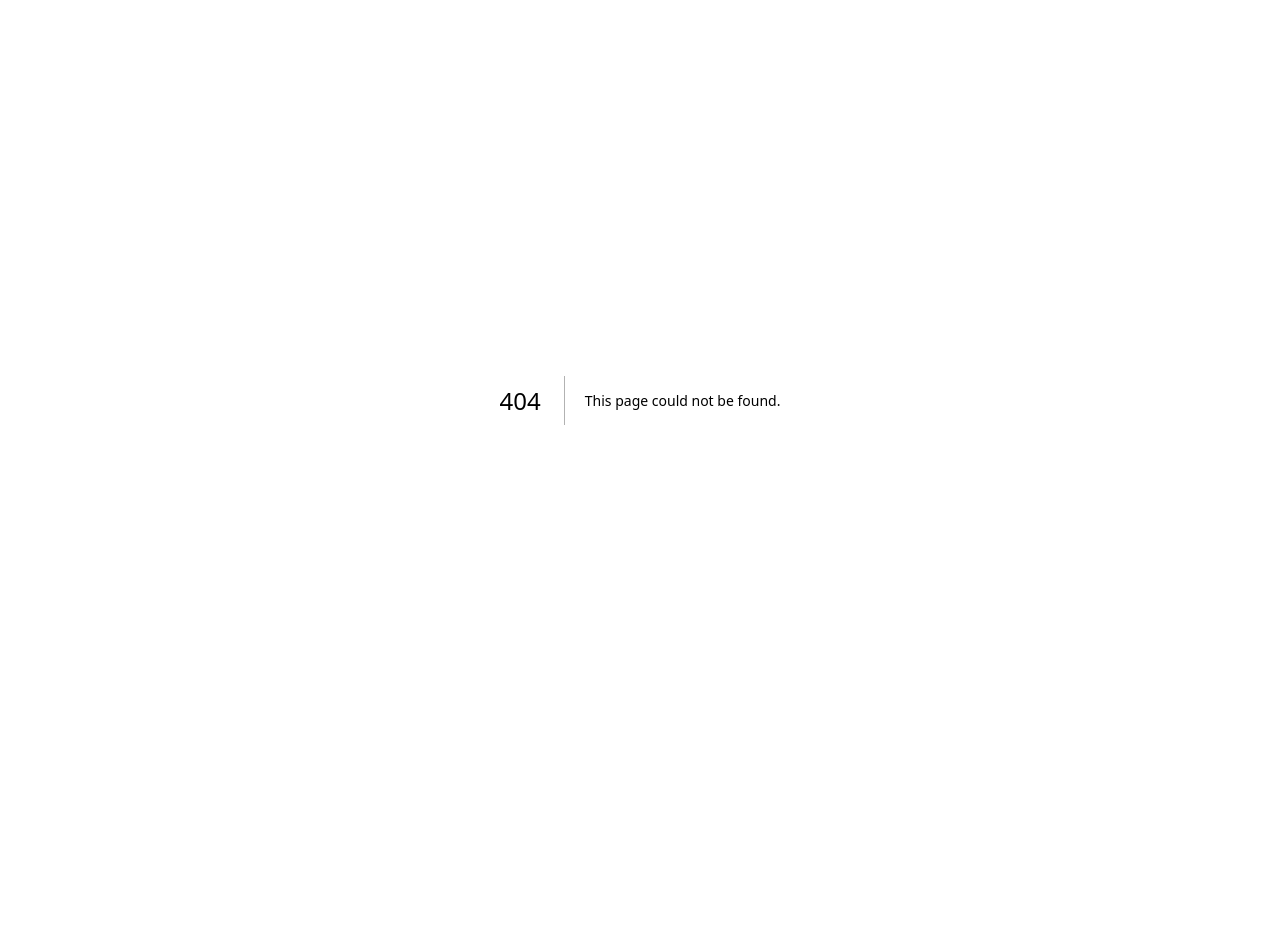
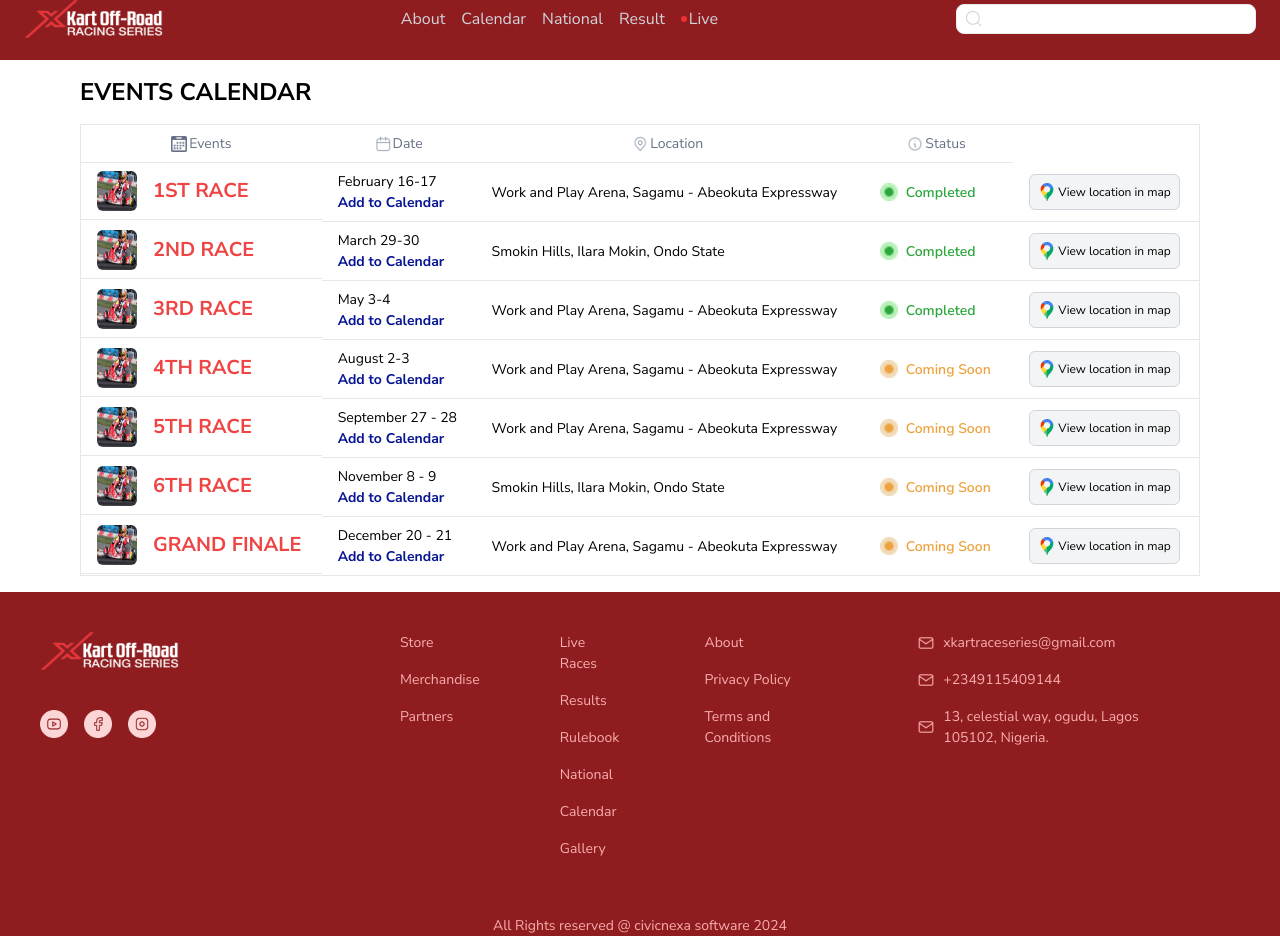
Before and after one commit to mindset001/xkart, a Next.js app: page /EventCalendar in a window 1280 px wide. Before the commit this address had no page. Before the commit the page ends 800 px from the top, so only its background shows below. Built offline with nearby package versions, Linux system fonts and the light colour scheme.

Commit message:
event-calendar

```diff
--- /dev/null
+++ b/src/app/EventCalendar/EventCalendar.tsx
@@ -0,0 +1,90 @@
+// components/EventCalendar.tsx
+import Image from 'next/image';
+import Link from 'next/link';
+import { Event } from '../components/data/events';
+import Location from '../../../public/assets/location.png'
+import NewsImage from '../../../public/assets/news.png';
+import Grn from '../../../public/assets/grn.png'
+import Ylw from '../../../public/assets/ylw.png'
+import Locate from '../../../public/assets/locate.png'
+import Calendar from '../../../public/assets/calendar.png'
+import Note from '../../../public/assets/note.png'
+import Even from '../../../public/assets/events.png'
+
+const EventCalendar = () => {
+  return (
+    <div className="max-w-6xl mx-auto p-4">
+      <h1 className="text-2xl font-bold mb-4">EVENTS CALENDAR</h1>
+
+      <table className="min-w-full bg-white border border-gray-200">
+        <thead>
+          <tr>
+          <th className="px-4 py-2 border-b border-gray-200">
+            <div className=' flex items-center justify-center gap-[2px] text-[#667085] font-[400] text-[14px]'>
+            <Image src={Even} alt='' className='w-[16px] h-[16px]'/>
+            <p>Events</p>
+            </div>
+            </th>
+            <th className="px-4 py-2 border-b border-gray-200">
+            <div className=' flex items-center justify-center gap-[2px] text-[#667085] font-[400] text-[14px]'>
+            <Image src={Calendar} alt='' className='w-[16px] h-[16px]'/>
+            <p>Date</p>
+            </div>
+            </th>
+            <th className="px-4 py-2 border-b border-gray-200">
+            <div className=' flex items-center justify-center gap-[2px] text-[#667085] font-[400] text-[14px]'>
+            <Image src={Locate} alt='' className='w-[16px] h-[16px]'/>
+            <p>Location</p>
+            </div>
+            </th>
+            <th className="px-4 py-2 border-b border-gray-200">
+            <div className=' flex items-center justify-center gap-[2px] text-[#667085] font-[400] text-[14px]'>
+            <Image src={Note} alt='' className='w-[16px] h-[16px]'/>
+            <p>Status</p>
+            </div>
+            </th>
+            {/* <th className="px-4 py-2 border-b border-gray-200">Map</th> */}
+          </tr>
+        </thead>
+        <tbody>
+          {Event.map((event, index) => (
+            <tr key={index} className="hover:bg-gray-50">
+              <td className="px-4 py-2 border-b border-gray-200 flex items-center">
+                <Image src={NewsImage} alt={event.title}  className="rounded-md mr-4 w-[40px] h-[40px]" />
+                <div>
+                  <div className="text-xl font-bold text-red-500 text-[16px]">{event.title}</div>
+
+                </div>
+              </td>
+              <td className="px-4 py-2 border-b border-gray-200 text-[14px]"><p>{event.date}</p>
+              <Link href='' className="text-[#071592] font-[700]">Add to Calendar</Link>
+              </td>
+              <td className="px-4 py-2 border-b border-gray-200 text-[14px]">{event.venue}</td>
+              <td className={`px-4 py-2 border-b border-gray-200`}>
+              <p className={`w-auto bg-white h-[30px] rounded-[20px] px-[4px] font-[600] text-[14px] flex gap-2 items-center
+                ${event.status === 'Coming Soon' ? 'text-[#EEA23E]' : 'text-[#2AA63C]'}`}>
+                <div>
+                  <Image
+                    src={event.status === 'Coming Soon' ? Ylw : Grn}
+                    alt={event.status}
+                    className='w-[18px] h-[18px]'
+                  />
+                </div>
+                {event.status}
+              </p>
+              </td>
+              <td className="px-4 py-2 border-b border-gray-200">
+                <button className="flex items-center justify-center gap-[2px] bg-gray-100 border border-gray-300 rounded-md p-2 text-[12px]">
+                  <Image src={Location} alt="Map" width={18} height={18} />
+                  <Link href='{event.mapLink}'>View location in map</Link>
+                </button>
+              </td>
+            </tr>
+          ))}
+        </tbody>
+      </table>
+    </div>
+  );
+};
+
+export default EventCalendar;
--- /dev/null
+++ b/src/app/EventCalendar/page.tsx
@@ -0,0 +1,16 @@
+import React from 'react'
+import EventCalendar from './EventCalendar'
+import Navbar from '../components/Navbar'
+import Footer from '../components/Footer'
+
+function page() {
+  return (
+   <main>
+    <Navbar/>
+    <EventCalendar/>
+    <Footer/>
+   </main>
+  )
+}
+
+export default page
--- a/src/app/components/Navbar.tsx
+++ b/src/app/components/Navbar.tsx
@@ -25,10 +25,10 @@ function Navbar() {
         <div>
             <Image src={Logo} alt='' className='h-[38px] w-[138.77px]'/>
         </div>
-        <div >
-            <ul className='text-[#D0D5DD] flex gap-4 font-[400] text-[16px] '>
+        <div className='flex items-center' >
+            <ul className='text-[#D0D5DD] flex items-center gap-4 font-[400] text-[16px] '>
                 <li className='cursor-pointer'>About</li>
-                <li className='cursor-pointer'>Calendar</li>
+                <li className='cursor-pointer'><Link href='EventCalendar'>Calendar</Link></li>
                 <li className='cursor-pointer'>National</li>
                 <li className='cursor-pointer'>Result</li>
                 <li>
@@ -68,7 +68,7 @@ function Navbar() {
 
             <ul className='text-[#EF3133] flex flex-col gap-4 font-[400] text-[16px] '>
                 <li className='cursor-pointer'>About</li>
-                <li className='cursor-pointer'>Calendar</li>
+                <li className='cursor-pointer'><Link href='EventCalendar'>Calendar</Link></li>
                 <li className='cursor-pointer'>National</li>
                 <li className='cursor-pointer'>Result</li>
                 <li className='flex items-center gap-[2px] cursor-pointer'>
--- a/src/app/components/data/events.ts
+++ b/src/app/components/data/events.ts
@@ -6,34 +6,39 @@ export const Event = [
     title: '1ST RACE',
     date: 'February 16-17',
     venue: 'Work and Play Arena, Sagamu - Abeokuta Expressway',
-    status: 'Completed'
+    status: 'Completed',
+    image: NewsImage,
   },
   {
     title: '2ND RACE',
     date: 'March 29-30',
     venue: 'Smokin Hills, Ilara Mokin, Ondo State',
-    status: 'Completed'
+    status: 'Completed',
+    image: NewsImage,
   },
 
   {
     title: '3RD RACE',
     date: 'May 3-4',
     venue: 'Work and Play Arena, Sagamu - Abeokuta Expressway',
-    status: 'Completed'
+    status: 'Completed',
+    image: NewsImage,
   },
 
   {
     title: '4TH RACE',
     date: 'August 2-3',
     venue: 'Work and Play Arena, Sagamu - Abeokuta Expressway',
-    status: 'Coming Soon'
+    status: 'Coming Soon',
+    image: NewsImage,
   },
 
   {
     title: '5TH RACE',
     date: 'September 27 - 28',
     venue: 'Work and Play Arena, Sagamu - Abeokuta Expressway',
-    status: 'Coming Soon'
+    status: 'Coming Soon',
+    image: NewsImage,
   },
 
   {
@@ -47,7 +52,8 @@ export const Event = [
     title: 'GRAND FINALE',
     date: 'December 20 - 21',
     venue: 'Work and Play Arena, Sagamu - Abeokuta Expressway',
-    status: 'Coming Soon'
+    status: 'Coming Soon',
+    image: NewsImage,
   },
 
 
```
Also changed, not shown: public/assets/events.png (added).
